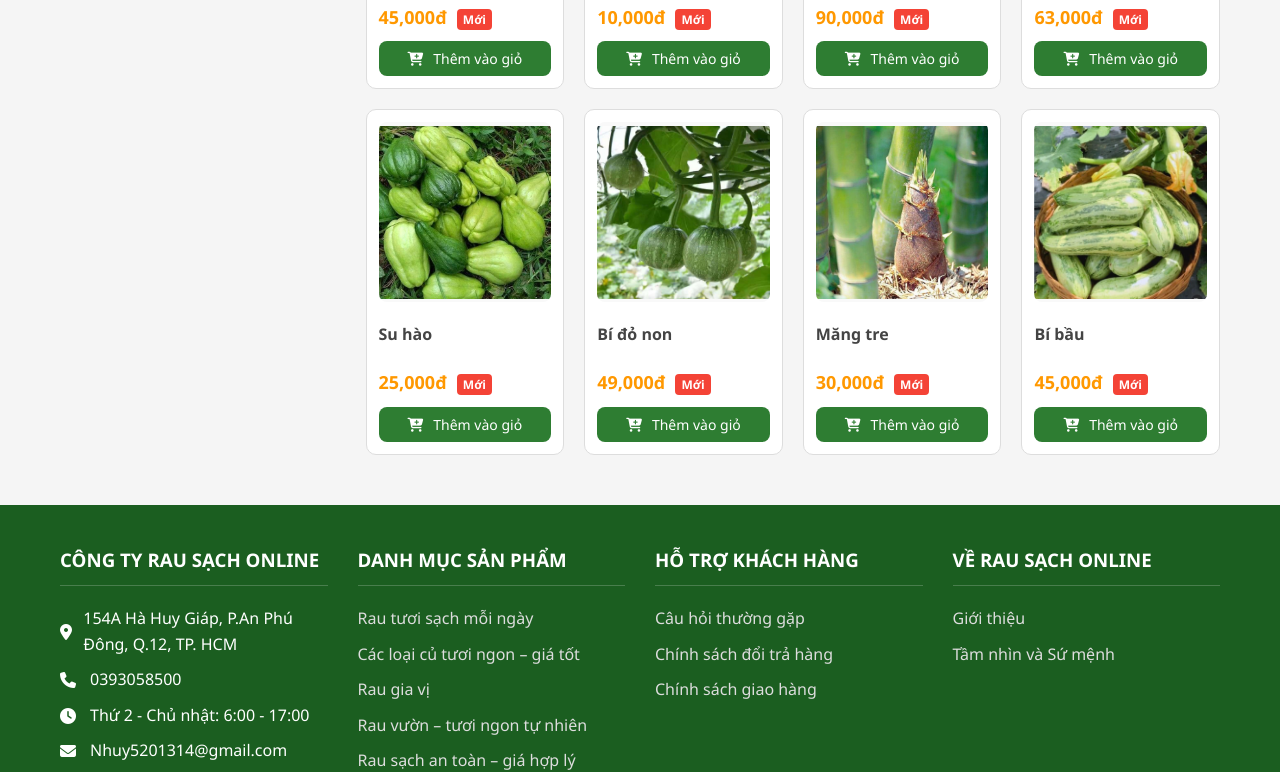
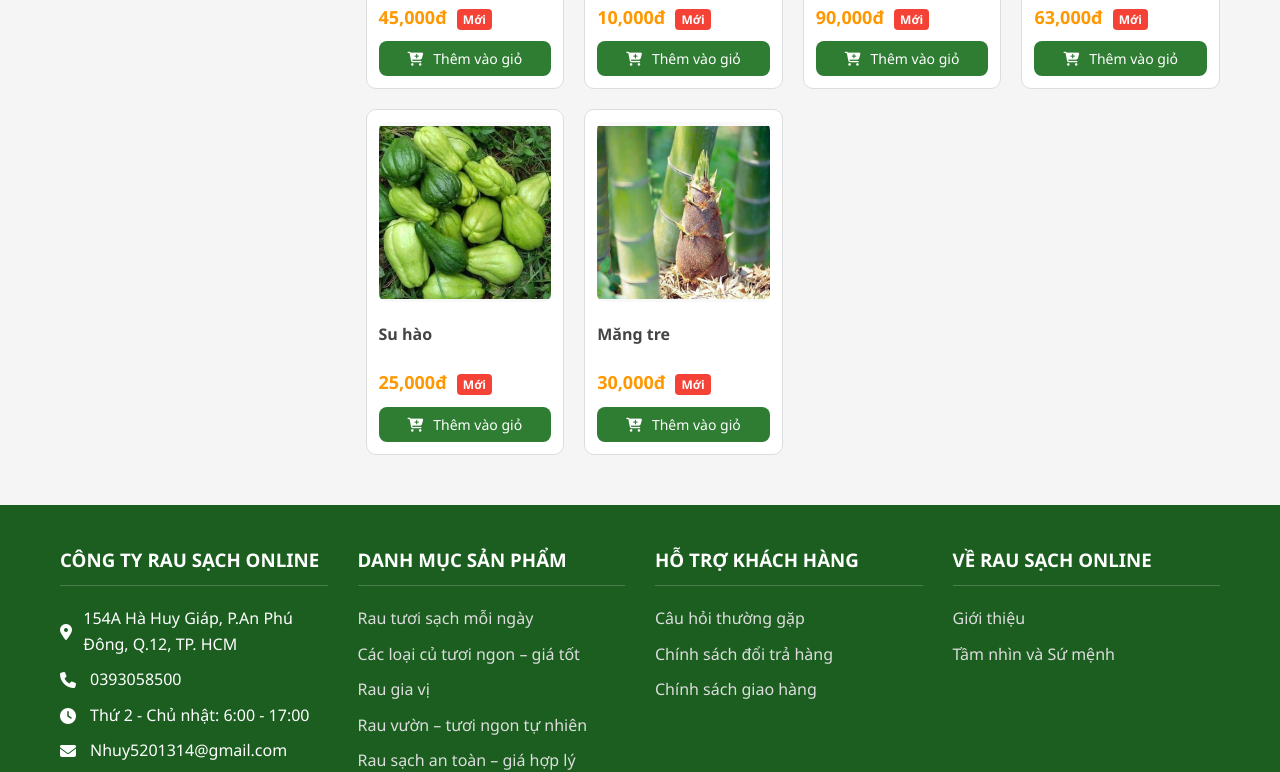
Before and after one commit to nhuy1305/BaiTapNhomWeb, a plain HTML site: page cu.html in a window 1280 px wide. Shown: the part 1033-1805 px from the top of the page. Drawn offline with Linux system fonts and the light colour scheme.

Commit message:
Add files via upload

```diff
--- a/cu.html
+++ b/cu.html
@@ -124,9 +124,7 @@
         <div class="product-card"><div class="product-image"><img src="./img/caitim.jpg" alt="Cải tím"></div><div class="product-info"><div class="product-name">Cải tím</div><div class="product-price">90,000đ<span class="product-original-price"></span><span class="product-badge">Mới</span></div></div></div>
         <div class="product-card"><div class="product-image"><img src="./img/cusu.jpg" alt="Củ su"></div><div class="product-info"><div class="product-name">Củ su</div><div class="product-price">63,000đ<span class="product-original-price"></span><span class="product-badge">Mới</span></div></div></div>
         <div class="product-card"><div class="product-image"><img src="./img/suhao.jpg" alt="Su hào"></div><div class="product-info"><div class="product-name">Su hào</div><div class="product-price">25,000đ<span class="product-original-price"></span><span class="product-badge">Mới</span></div></div></div>
-        <div class="product-card"><div class="product-image"><img src="./img/bixanh.jpg" alt="Bí đỏ non"></div><div class="product-info"><div class="product-name">Bí đỏ non</div><div class="product-price">49,000đ<span class="product-original-price"></span><span class="product-badge">Mới</span></div></div></div>
         <div class="product-card"><div class="product-image"><img src="./img/mangtre.jpg" alt="Măng tre"></div><div class="product-info"><div class="product-name">Măng tre</div><div class="product-price">30,000đ<span class="product-original-price"></span><span class="product-badge">Mới</span></div></div></div>
-        <div class="product-card"><div class="product-image"><img src="./img/bibau.jpg" alt="Bí bầu"></div><div class="product-info"><div class="product-name">Bí bầu</div><div class="product-price">45,000đ<span class="product-original-price"></span><span class="product-badge">Mới</span></div></div></div>
 
 
       </div>
```
